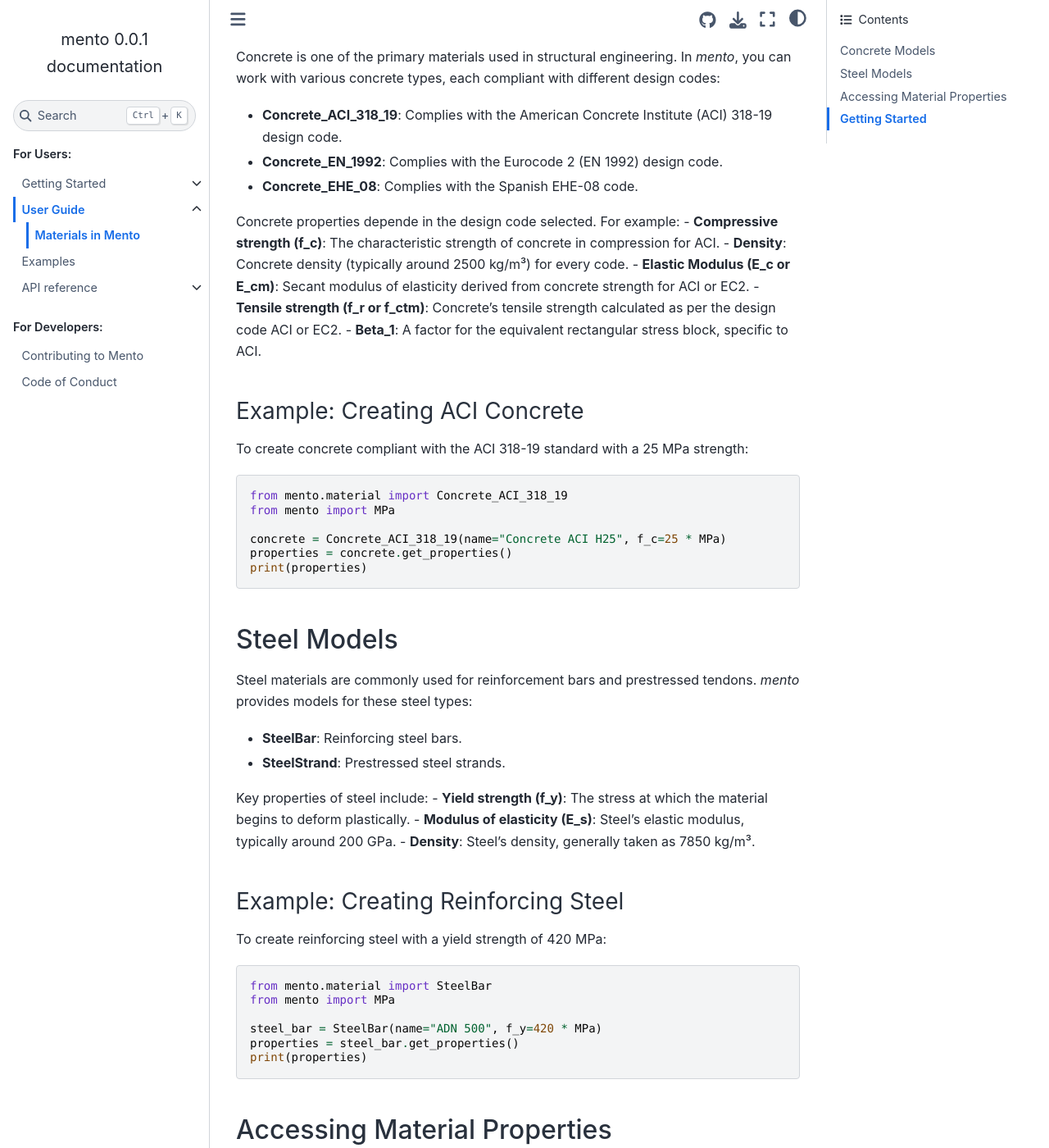
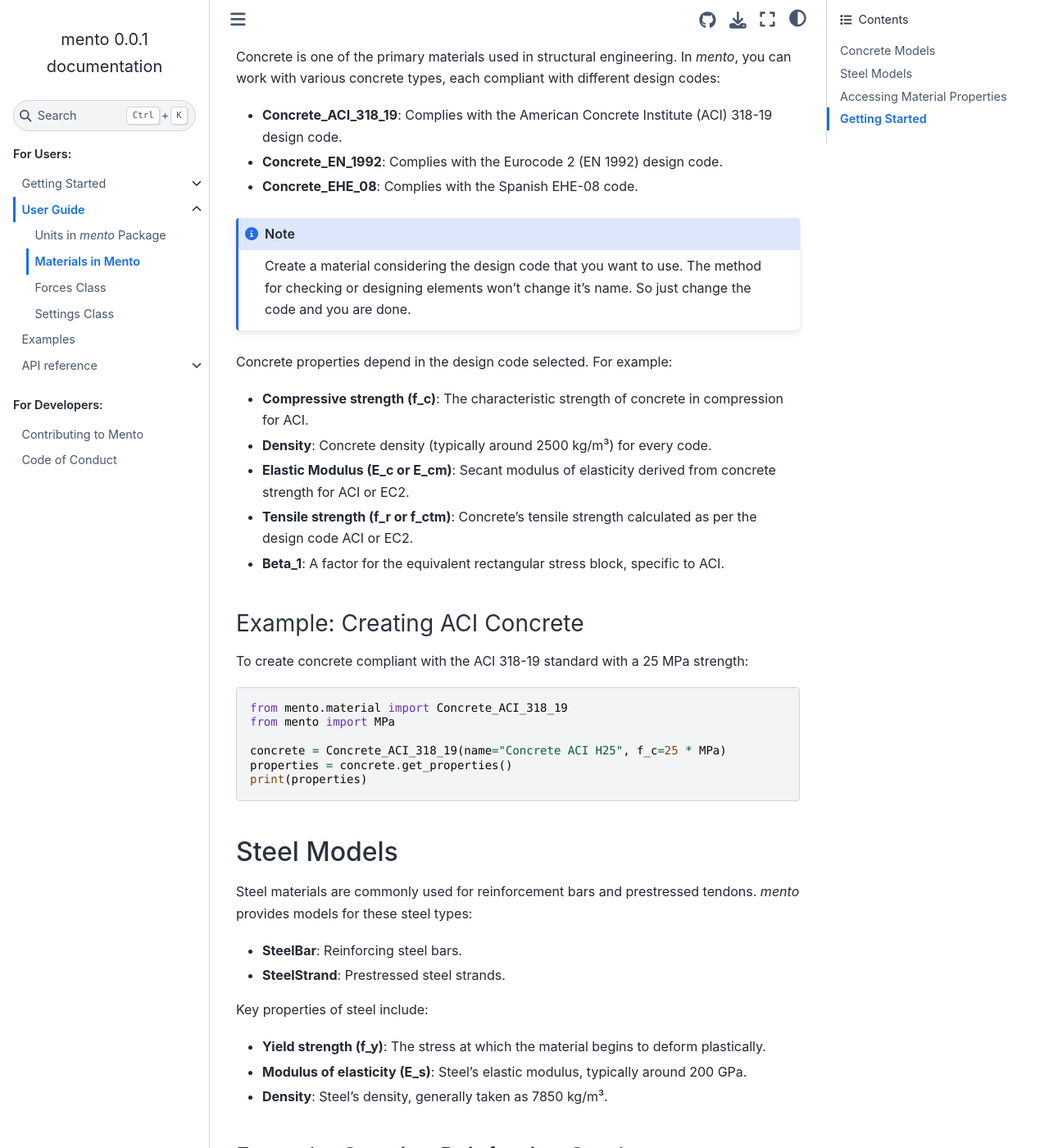
Before and after one commit to mihdicaballero/mento, a Sphinx documentation site: the page built from docs/source/user_guide/materials.rst, in a window 1280 px wide and 1400 px high, scrolled down 282 px. Shown: the whole window at 82% size. Built offline with Sphinx 7.4.7 and the Sphinx Book theme 1.1.4, drawn with Linux system fonts in a browser that asks for light colours; pages that are not in the unit, such as notebooks, are missing from menus; some of the changed text lies outside the part shown.

Commit message:
Avance en docs de forces, units, settings.

```diff
--- a/docs/source/user_guide/materials.rst
+++ b/docs/source/user_guide/materials.rst
@@ -1,27 +1,45 @@
 Materials in Mento
 ===================
 
-The `mento` package offers a wide range of material models, allowing structural engineers to easily define and work with common materials such as concrete and steel. Each material is equipped with key mechanical properties and is compliant with various international design codes.
+The `mento` package offers a wide range of material models,
+allowing structural engineers to easily define and work with
+common materials such as concrete and steel. Each material is
+equipped with key mechanical properties and is compliant with
+various international design codes.
 
 Concrete Models
 ---------------
 
-Concrete is one of the primary materials used in structural engineering. In `mento`, you can work with various concrete types, each compliant with different design codes:
+Concrete is one of the primary materials used in structural
+engineering. In `mento`, you can work with various concrete
+types, each compliant with different design codes:
 
-- **Concrete_ACI_318_19**: Complies with the American Concrete Institute (ACI) 318-19 design code.
-- **Concrete_EN_1992**: Complies with the Eurocode 2 (EN 1992) design code.
-- **Concrete_EHE_08**: Complies with the Spanish EHE-08 code.
+* **Concrete_ACI_318_19**: Complies with the American Concrete
+  Institute (ACI) 318-19 design code.
+* **Concrete_EN_1992**: Complies with the Eurocode 2 (EN 1992) design code.
+* **Concrete_EHE_08**: Complies with the Spanish EHE-08 code.
 
-Concrete properties depende in the design code selected. For example:
-- **Compressive strength (f_c)**: The characteristic strength of concrete in compression for ACI.
-- **Density**: Concrete density (typically around 2500 kg/m³) for every code.
-- **Elastic Modulus (E_c or E_cm)**: Secant modulus of elasticity derived from concrete strength for ACI or EC2.
-- **Tensile strength (f_r or f_ctm)**: Concrete’s tensile strength calculated as per the design code ACI or EC2.
-- **Beta_1**: A factor for the equivalent rectangular stress block, specific to ACI.
+.. note::
+   Create a material considering the design code that you want to use. The method for checking or designing elements won't change it's name. So just change the code and you are done.
+
+
+Concrete properties depend in the design code selected. For example:
+
+* **Compressive strength (f_c)**: The characteristic strength of
+  concrete in compression for ACI.
+* **Density**: Concrete density (typically around 2500 kg/m³) for
+  every code.
+* **Elastic Modulus (E_c or E_cm)**: Secant modulus of elasticity
+  derived from concrete strength for ACI or EC2.
+* **Tensile strength (f_r or f_ctm)**: Concrete’s tensile strength
+  calculated as per the design code ACI or EC2.
+* **Beta_1**: A factor for the equivalent rectangular stress block,
+  specific to ACI.
 
 Example: Creating ACI Concrete
 ^^^^^^^^^^^^^^^^^^^^^^^^^^^^^^
-To create concrete compliant with the ACI 318-19 standard with a 25 MPa strength:
+To create concrete compliant with the ACI 318-19 standard with a
+25 MPa strength:
 
 .. code-block:: python
 
@@ -35,15 +53,19 @@
 Steel Models
 ------------
 
-Steel materials are commonly used for reinforcement bars and prestressed tendons. `mento` provides models for these steel types:
+Steel materials are commonly used for reinforcement bars and
+prestressed tendons. `mento` provides models for these steel types:
 
 - **SteelBar**: Reinforcing steel bars.
 - **SteelStrand**: Prestressed steel strands.
 
 Key properties of steel include:
-- **Yield strength (f_y)**: The stress at which the material begins to deform plastically.
-- **Modulus of elasticity (E_s)**: Steel’s elastic modulus, typically around 200 GPa.
-- **Density**: Steel’s density, generally taken as 7850 kg/m³.
+
+* **Yield strength (f_y)**: The stress at which the material
+  begins to deform plastically.
+* **Modulus of elasticity (E_s)**: Steel’s elastic modulus,
+  typically around 200 GPa.
+* **Density**: Steel’s density, generally taken as 7850 kg/m³.
 
 Example: Creating Reinforcing Steel
 ^^^^^^^^^^^^^^^^^^^^^^^^^^^^^^^^^^^
@@ -61,7 +83,8 @@
 Accessing Material Properties
 -----------------------------
 
-Each material class provides a `get_properties` method that returns a dictionary of key properties such as:
+Each material class provides a `get_properties` method that
+returns a dictionary of key properties such as:
 
 - **Concrete**: Compressive strength, tensile strength, modulus of elasticity.
 - **Steel**: Yield strength, elastic modulus, and density.
@@ -74,6 +97,9 @@
 Getting Started
 ---------------
 
-To get started with the materials in `mento`, simply import the material class, create an instance, and access its properties. Make sure to select the correct design code for your project.
+To get started with the materials in `mento`, simply import
+the material class, create an instance, and access its properties.
+Make sure to select the correct design code for your project.
 
-For more details, consult the relevant structural design codes (ACI 318, Eurocode 2, EHE-08).
+For more details, consult the relevant structural design codes
+(ACI 318, Eurocode 2, EHE-08).
```
Also changed, not shown: README.md (+2 -0 lines), docs/source/user_guide/forces.rst (added, +114 -0 lines), docs/source/user_guide/settings.rst (added, +141 -0 lines), docs/source/user_guide/units.rst (added, +76 -0 lines), docs/docs_codes.ipynb, 1 other file.
